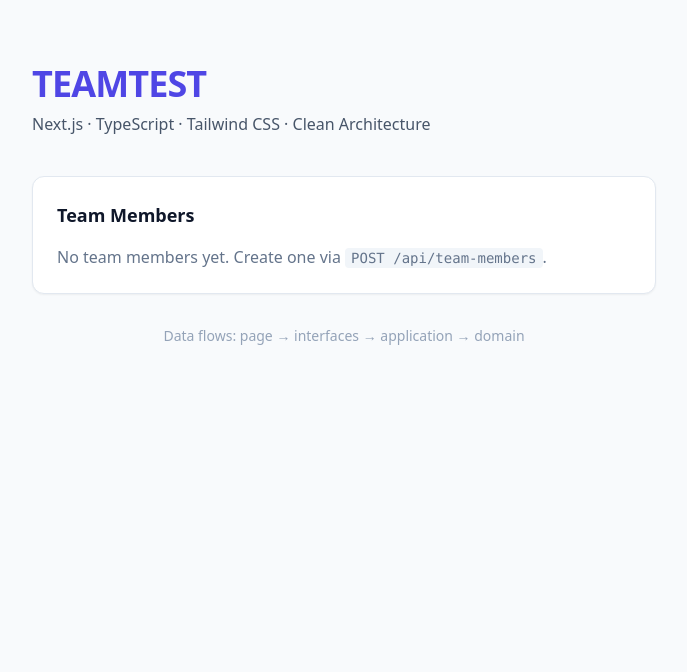
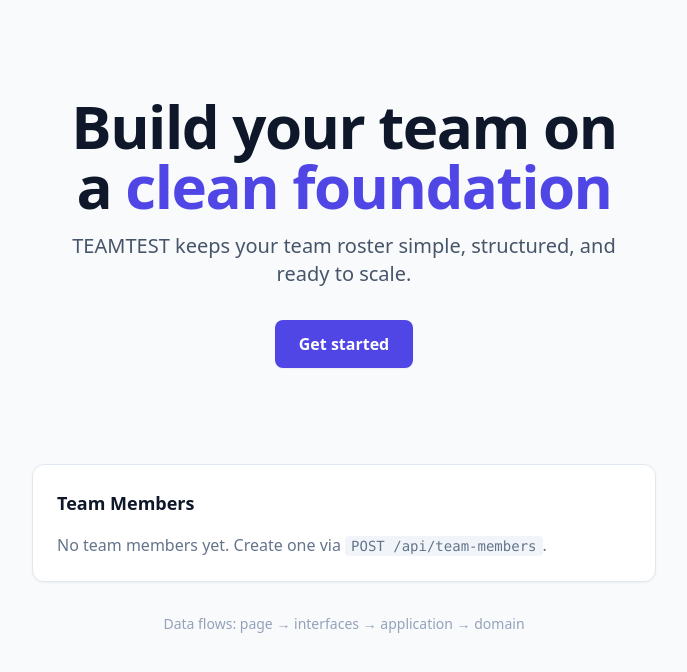
Before and after one commit to DiegolC97/TESTING32, a Next.js app: page / in a window 1280 px wide. Shown: the top 672 px of the page, without its empty margins (296-983 px from the left). Built offline with nearby package versions, Linux system fonts and the light colour scheme.

Commit message:
Build hero section with headline and CTA

```diff
--- /dev/null
+++ b/src/app/components/Hero.tsx
@@ -0,0 +1,21 @@
+/**
+ * Presentational hero section. Pure UI — no business logic, no data access.
+ */
+export function Hero() {
+  return (
+    <section className="flex flex-col items-center px-6 py-16 text-center sm:py-24">
+      <h1 className="max-w-3xl text-4xl font-bold tracking-tight text-slate-900 sm:text-5xl md:text-6xl">
+        Build your team on a <span className="text-brand">clean foundation</span>
+      </h1>
+      <p className="mt-4 max-w-xl text-lg text-slate-600 sm:text-xl">
+        TEAMTEST keeps your team roster simple, structured, and ready to scale.
+      </p>
+      <a
+        href="#team"
+        className="mt-8 inline-block rounded-lg bg-brand px-6 py-3 text-base font-semibold text-white shadow-sm transition-colors hover:bg-brand-dark focus:outline-none focus-visible:ring-2 focus-visible:ring-brand focus-visible:ring-offset-2"
+      >
+        Get started
+      </a>
+    </section>
+  );
+}
--- a/src/app/page.tsx
+++ b/src/app/page.tsx
@@ -1,5 +1,6 @@
 import { container } from "@infrastructure/config/container";
 import { TeamMemberController } from "@interfaces/http/TeamMemberController";
+import { Hero } from "./components/Hero";
 
 /**
  * Server Component acting as an entry point. It composes the interfaces
@@ -21,17 +22,13 @@
   }>;
 
   return (
-    <main className="mx-auto max-w-2xl px-6 py-16">
-      <header className="mb-10">
-        <h1 className="text-4xl font-bold tracking-tight text-brand">
-          TEAMTEST
-        </h1>
-        <p className="mt-2 text-slate-600">
-          Next.js · TypeScript · Tailwind CSS · Clean Architecture
-        </p>
-      </header>
+    <main className="mx-auto max-w-2xl px-6 pb-16">
+      <Hero />
 
-      <section className="rounded-xl border border-slate-200 bg-white p-6 shadow-sm">
+      <section
+        id="team"
+        className="rounded-xl border border-slate-200 bg-white p-6 shadow-sm"
+      >
         <h2 className="mb-4 text-lg font-semibold">Team Members</h2>
         {members.length === 0 ? (
           <p className="text-slate-500">
```
Also changed, not shown: .eslintrc.json, 1 other file (tests, documents, lock files or other folders).
